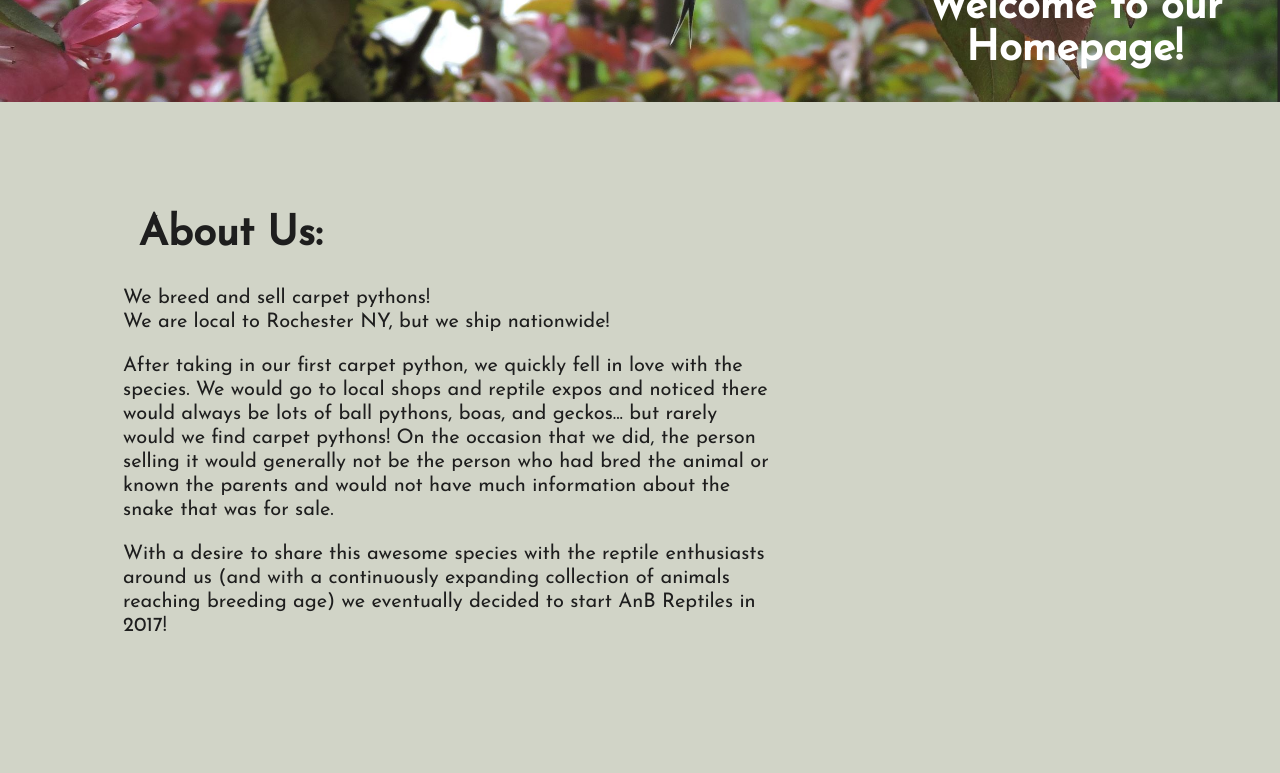
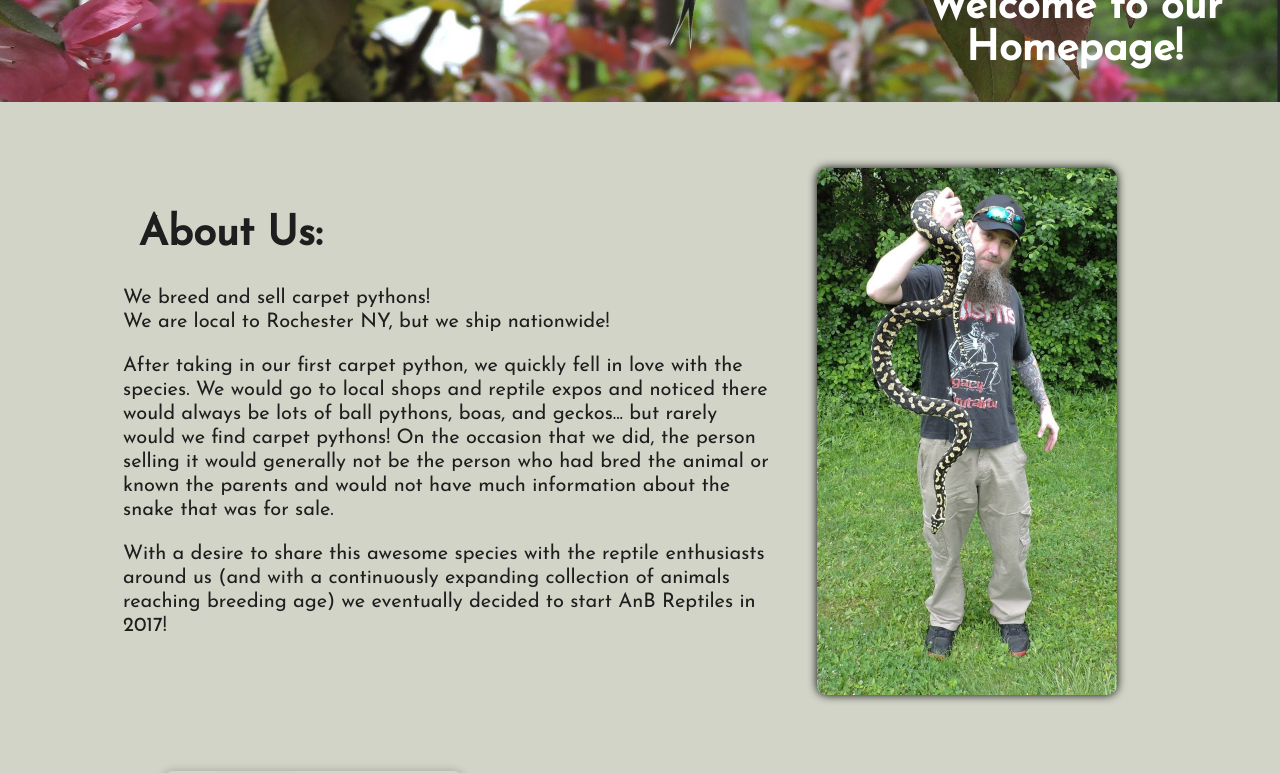
Before and after one commit to Addison-Stavlo/AnB_Reptiles, a React (Create React App) app in the folder anb_website/: page / in a window 1280 px wide. Shown: the part 460-1233 px from the top of the page. Built offline with nearby package versions, Linux system fonts and the light colour scheme.

Commit message:
new method working

```diff
--- a/anb_website/src/components/carousel/Carousel.js
+++ b/anb_website/src/components/carousel/Carousel.js
@@ -4,7 +4,7 @@ import styled from "styled-components";
 export default class Carousel extends React.Component {
   constructor(props) {
     super(props);
-    this.countDelay = 2500 + Math.random() * 1000;
+    this.countDelay = 1500 + Math.random() * 1000;
     // this.imageBox = React.createRef();
     // this.imageBox2 = React.createRef();
     this.state = {
@@ -54,6 +54,16 @@ export default class Carousel extends React.Component {
           alt="alternating images"
           ref={this.imageBox2}
         /> */}
+        {images.map((image, index) => {
+          let isActive = index === this.state.count % images.length;
+          return (
+            <img
+              src={image}
+              alt="snakes and peoples"
+              className={isActive ? "carousel-img active-img" : "carousel-img"}
+            />
+          );
+        })}
       </Wrapper>
     );
   }
@@ -107,6 +117,36 @@ const Wrapper = styled.div`
     border-radius: 10px;
     box-shadow: 0 0 10px 0 black;
     position: absolute;
+    animation-name: fadeout;
+    animation-duration: 3s;
+    animation-iteration-count: 1;
+    opacity: 0;
+  }
+
+
+  .active-img {
+    animation-name: fadein;
+    animation-duration: 3s;
+    animation-iteration-count: 1;
+    opacity: 1;
+  }
+
+  @keyframes fadeout {
+    0% {
+      opacity: 1;
+    }
+    100% {
+      opacity: 0;
+    }
+  }
+
+  @keyframes fadein {
+    0% {
+      opacity: 0;
+    }
+    100% {
+      opacity: 1;
+    }
   }
 
   /* .transition {
```
